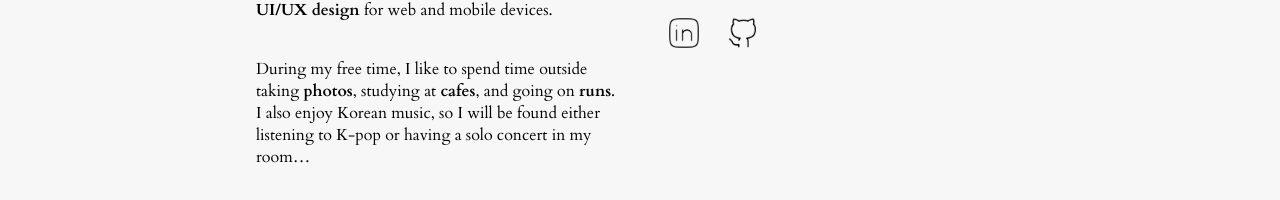
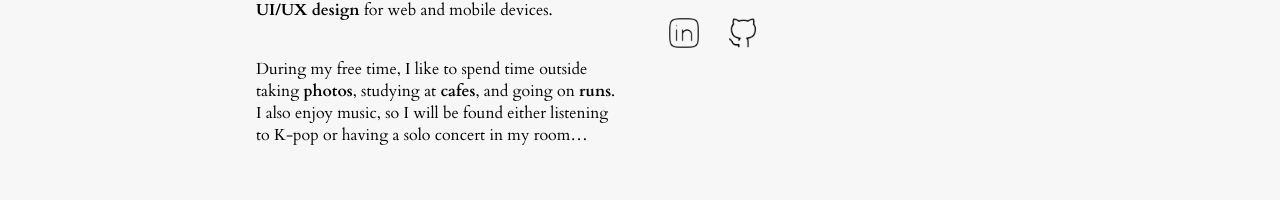
Before and after one commit to michelleyeoh/michelleyeoh.github.io, a React (Create React App) app: page /#/about in a window 1280 px wide. Shown: the part 752-952 px from the top of the page. Built offline with nearby package versions, Linux system fonts and the light colour scheme.

Commit message:
word change

```diff
--- a/src/components/about.js
+++ b/src/components/about.js
@@ -14,7 +14,7 @@ export default function About() {
                     <h6>Hello, I’m Michelle!</h6>
                     <h6>I am a second-year at UC Davis with goals to pursue a career in software development. I am currently majoring in <strong>computer science</strong>, with a minor in technology management. </h6>
                     <h6>I have several years of experience in <strong>full-stack</strong> web development through various opportunities on campus such as HackDavis, #include, and creating websites for clubs. In addition, I have a creative background in graphic design and am also exploring <strong>UI/UX design</strong> for web and mobile devices.</h6>
-                    <h6>During my free time, I like to spend time outside taking <strong>photos</strong>, studying at <strong>cafes</strong>, and going on <strong>runs</strong>. I also enjoy Korean music, so I will be found either listening to K-pop or having a solo concert in my room…</h6>
+                    <h6>During my free time, I like to spend time outside taking <strong>photos</strong>, studying at <strong>cafes</strong>, and going on <strong>runs</strong>. I also enjoy music, so I will be found either listening to K-pop or having a solo concert in my room…</h6>
                     {/* <br /> */}
                 </div>
                 <div className="half">
```
